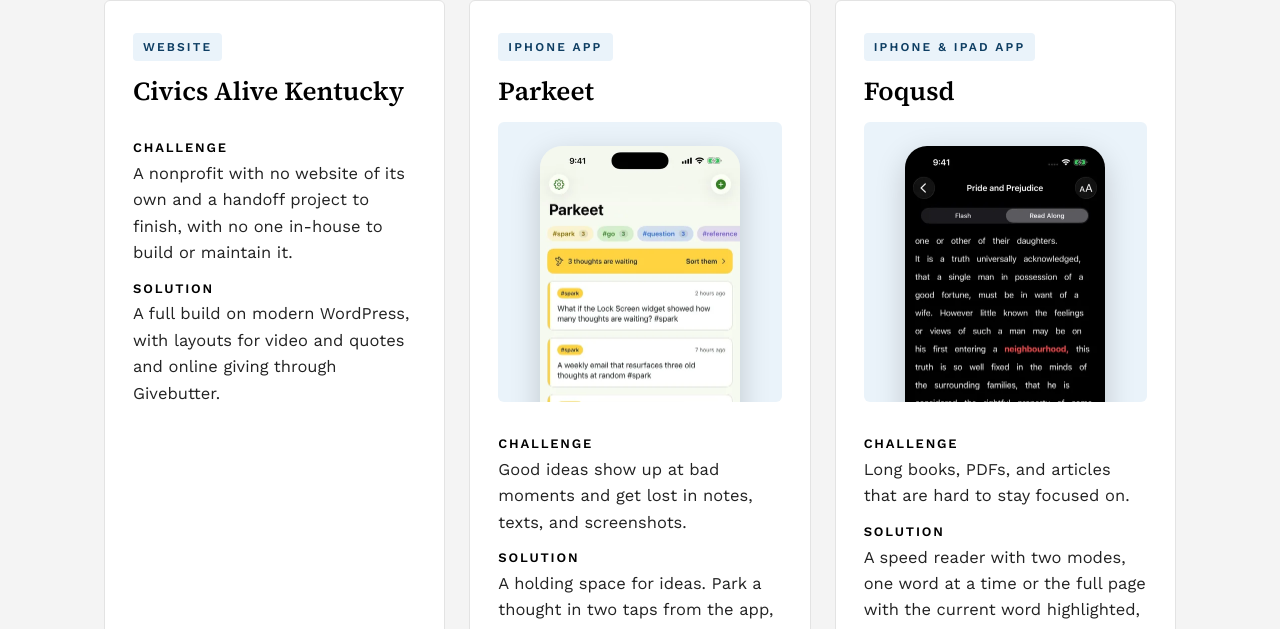
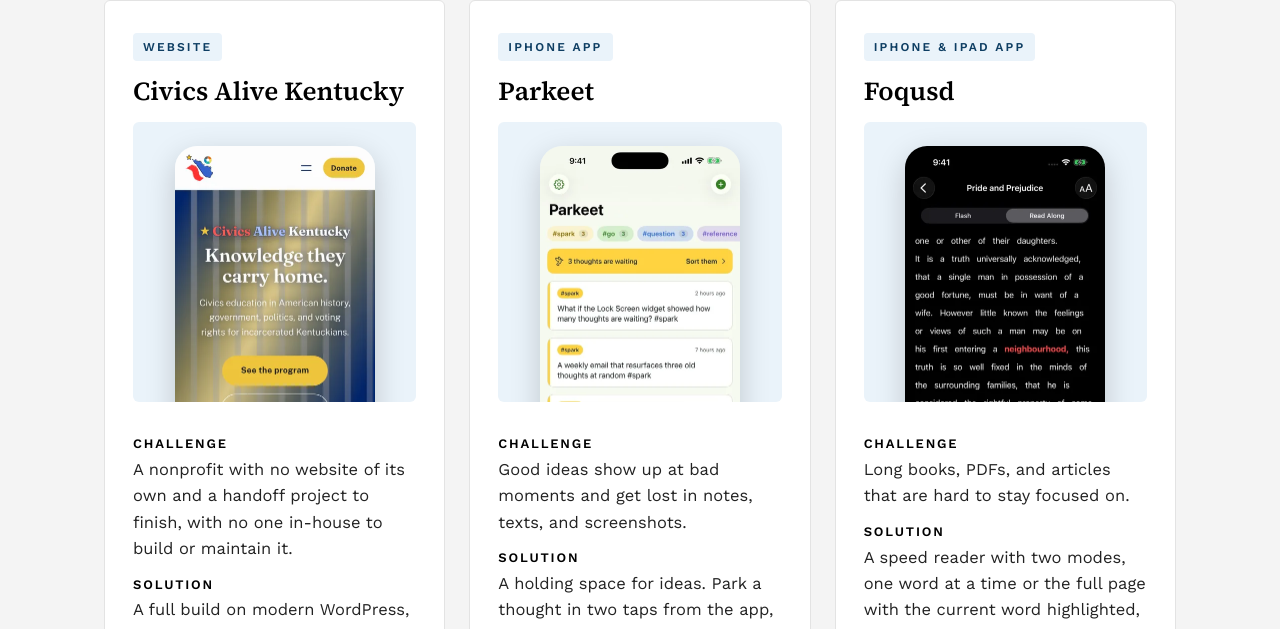
Before and after one commit to iamcstevenson/cws-strategies, a plain HTML site: page index.html in a window 1280 px wide. Shown: the part 2318-2947 px from the top of the page. Drawn offline with Linux system fonts and the light colour scheme.

Commit message:
Work section: add home page screenshot to the Civics Alive Kentucky card
Co-Authored-By: Claude Opus 5.5 <noreply@anthropic.com>
Claude-Session: https://claude.ai/code/session_01TGH57inrmECXgPCY5imZES

```diff
--- a/index.html
+++ b/index.html
@@ -317,6 +317,7 @@ footer .flogo .word{font:600 10px/1 var(--sans);letter-spacing:.34em;color:var(-
         <article class="card">
           <span class="label">Website</span>
           <h3>Civics Alive Kentucky</h3>
+          <figure class="shot"><img src="img/civics-alive-kentucky.webp" width="400" height="867" loading="lazy" alt="Civics Alive Kentucky's home page on a phone: the headline &quot;Knowledge they carry home.&quot; with See the program and Support the work buttons"></figure>
           <dl class="case">
             <div><dt>Challenge</dt><dd>A nonprofit with no website of its own and a handoff project to finish, with no one in-house to build or maintain it.</dd></div>
             <div><dt>Solution</dt><dd>A full build on modern WordPress, with layouts for video and quotes and online giving through Givebutter.</dd></div>
```
Also changed, not shown: img/civics-alive-kentucky.webp (added).
